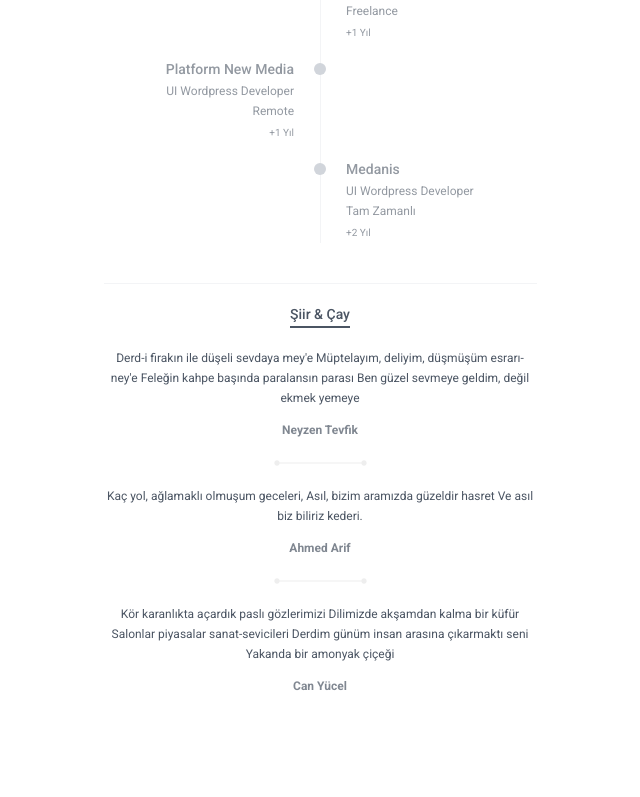
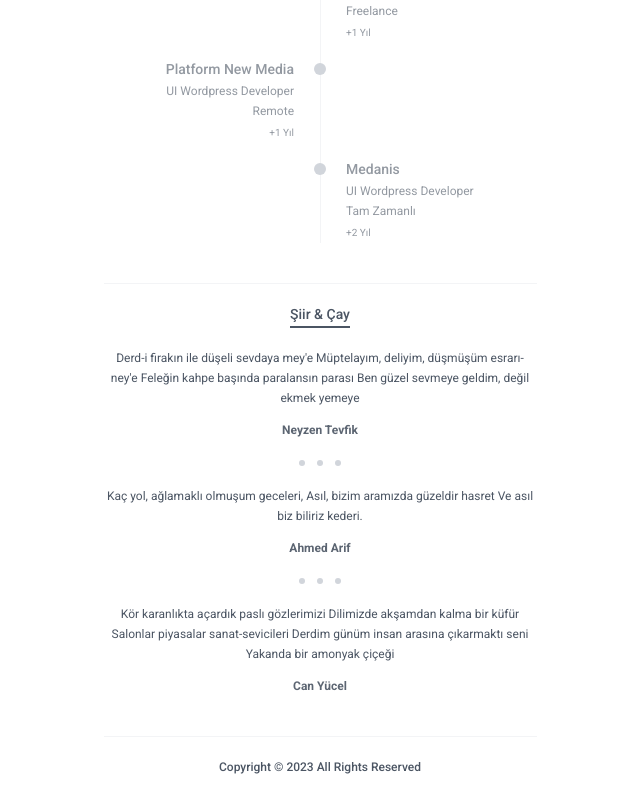
Before and after one commit to zavaremre/react-tailwind, a React (Create React App) app: page / in a window 1280 px wide. Shown: the part 789-1586 px from the top of the page, without its empty margins (320-960 px from the left). Before the commit the page ends 1525 px from the top, so only its background shows below. Built offline with nearby package versions, Linux system fonts and the light colour scheme.

Commit message:
copyright and blog divider

```diff
--- a/src/App.js
+++ b/src/App.js
@@ -86,6 +86,7 @@
       behavior: "smooth",
     });
   };
+  let year = new Date().getFullYear();
 
   return (
     <main className='mt-20 overflow-x-hidden'>
@@ -133,6 +134,12 @@
           })}
         </section>
       </section>
+      <footer>
+        <section className='container'>
+          <div className='w-full h-px bg-gray-100 dark:bg-slate-800'></div>
+          <div className='flex justify-center items-center w-full font-medium py-5'>Copyright © {year} All Rights Reserved</div>
+        </section>
+      </footer>
     </main>
   );
 }
--- a/src/Components/Blog.js
+++ b/src/Components/Blog.js
@@ -1,29 +1,21 @@
 import React from "react";
 
-function Blog({index, blog}) {
+function Blog({ index, blog }) {
   return (
-    <article className="group">
-      <div key={index} className="flex items-start gap-y-5 text-left">
+    <article className='group'>
+      <div key={index} className='flex items-start gap-y-5 text-left'>
         {/* <img src={require("./assets/images/" + blog.image)} className='mr-5 w-24 rounded dark:grayscale' alt='' /> */}
-        <div className="flex flex-col items-center">
-          <p className="block mb-3 text-center">{blog.content}</p>
-          <strong className="opacity-70">{blog.author}</strong>
+        <div className='flex flex-col items-center'>
+          <p className='block mb-3 text-center'>{blog.content}</p>
+          <strong className='opacity-90'>{blog.author}</strong>
         </div>
       </div>
-      <div className="group-last:hidden flex justify-center w-full my-5">
-        <svg
-          width="93"
-          height="6"
-          viewBox="0 0 93 6"
-          fill="none"
-          xmlns="http://www.w3.org/2000/svg"
-        >
-          <path
-            className="dark:fill-slate-800"
-            d="M0.333333 3C0.333333 4.47276 1.52724 5.66667 3 5.66667C4.47276 5.66667 5.66667 4.47276 5.66667 3C5.66667 1.52724 4.47276 0.333333 3 0.333333C1.52724 0.333334 0.333333 1.52724 0.333333 3ZM87.3333 2.99997C87.3333 4.47273 88.5272 5.66663 90 5.66663C91.4728 5.66663 92.6667 4.47272 92.6667 2.99996C92.6667 1.52721 91.4728 0.333298 90 0.333299C88.5272 0.333299 87.3333 1.52721 87.3333 2.99997ZM3 3.5L90 3.49997L90 2.49997L3 2.5L3 3.5Z"
-            fill="#EEEEEE"
-          />
-        </svg>
+      <div className='group-last:hidden flex justify-center w-full my-5'>
+        <div className='flex gap-x-3'>
+          <div className='w-1.5 h-1.5 rounded-full shrink-0 pointer-events-none bg-gray-300 dark:bg-slate-800'></div>
+          <div className='w-1.5 h-1.5 rounded-full shrink-0 pointer-events-none bg-gray-300 dark:bg-slate-800'></div>
+          <div className='w-1.5 h-1.5 rounded-full shrink-0 pointer-events-none bg-gray-300 dark:bg-slate-800'></div>
+        </div>
       </div>
     </article>
   );
```
